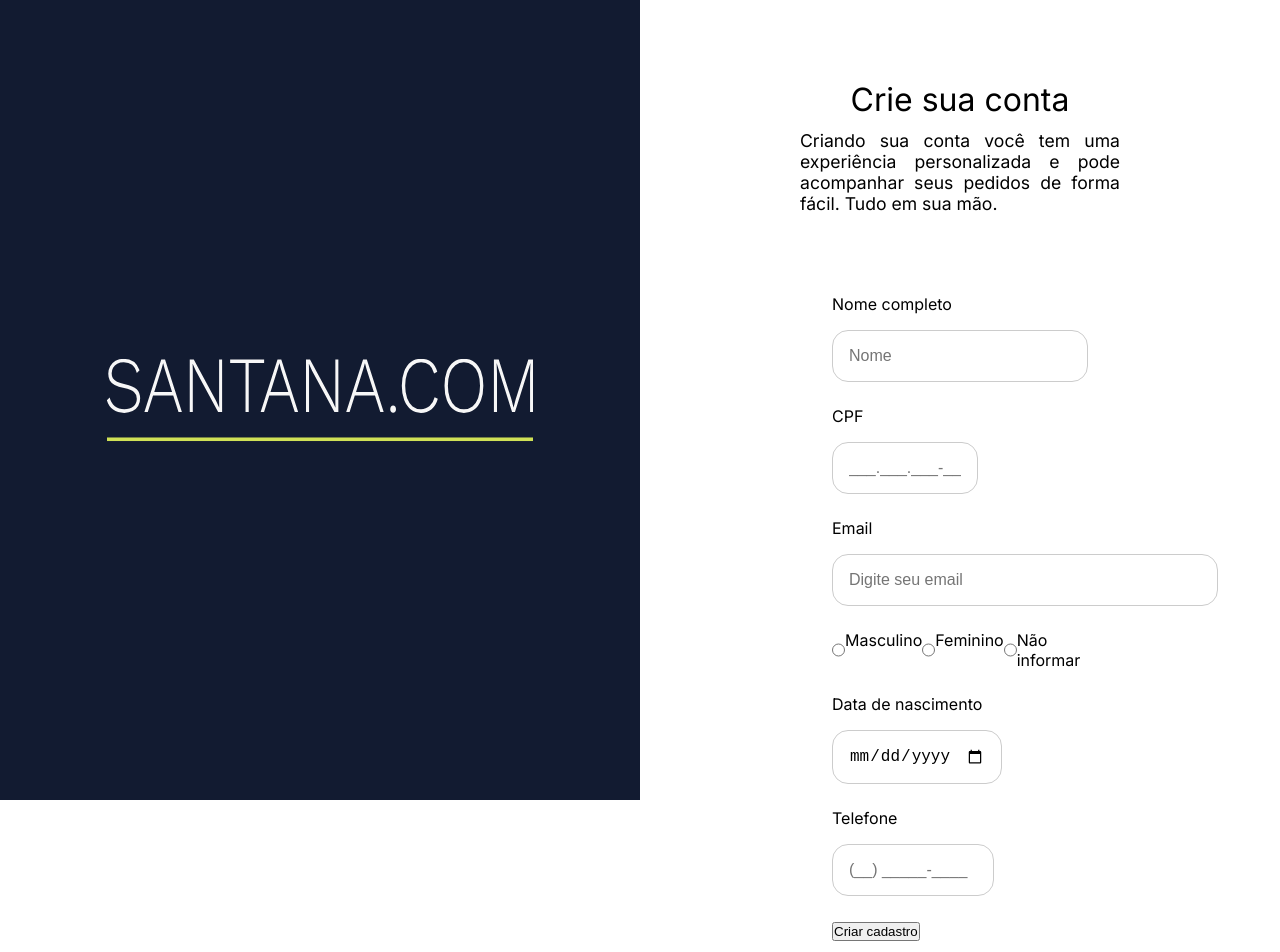
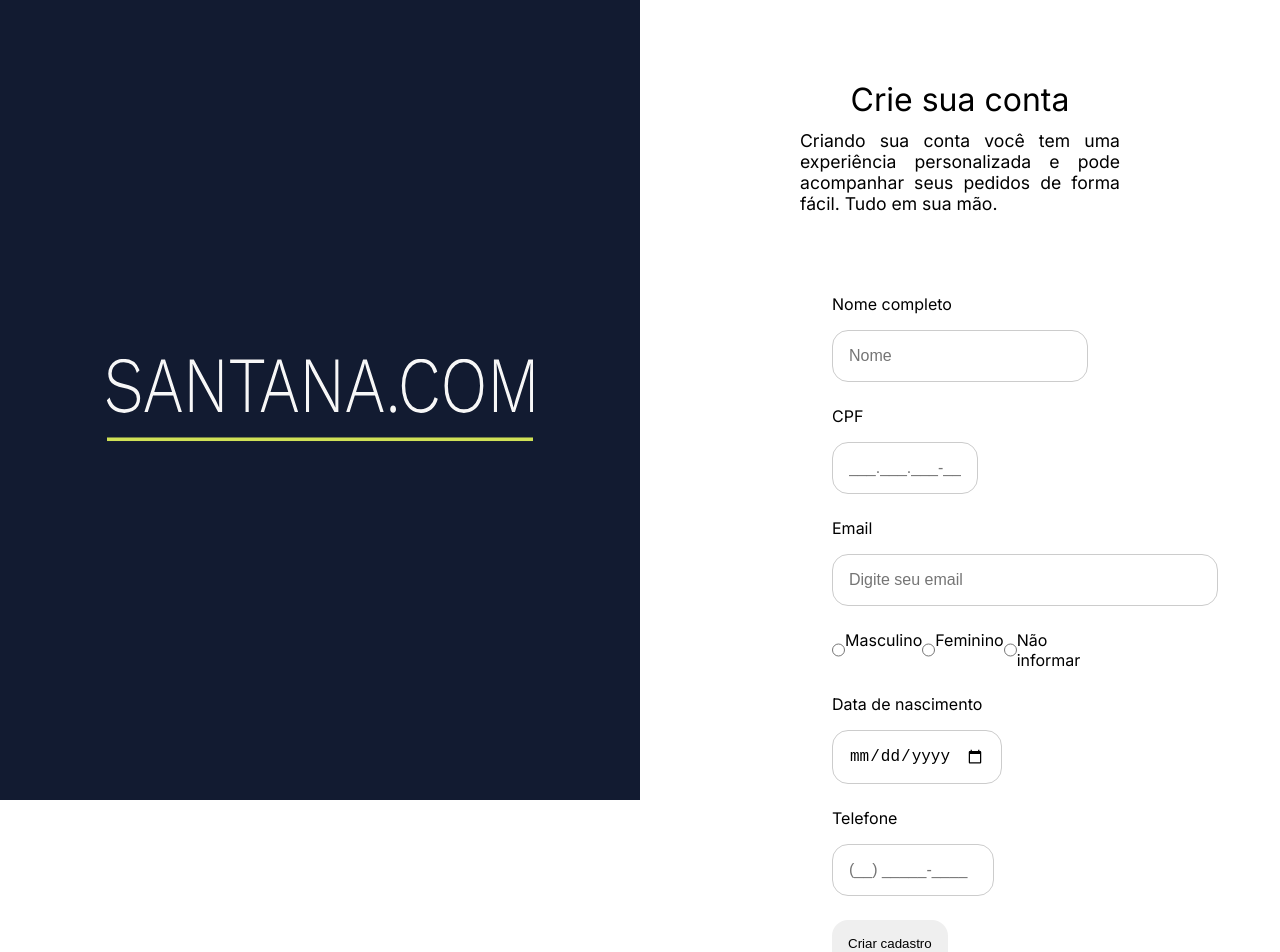
Before and after one commit to iSantanaaH/santana.com, a Next.js app: page /minha-conta/cadastro in a window 1280 px wide. Shown: the top 952 px of the page. Built offline with nearby package versions, Linux system fonts and the light colour scheme.

Commit message:
added simple style button

```diff
--- a/app/minha-conta/cadastro/register.module.css
+++ b/app/minha-conta/cadastro/register.module.css
@@ -88,6 +88,14 @@
   font-size: 1.1rem;
 }
 
+.MainContainerLoging button {
+  padding: 1rem;
+  border-radius: 1rem;
+  margin-bottom: 5rem;
+  outline: none;
+  border: none;
+}
+
 .ContentFormLogin form input {
   padding: 1rem;
   border-radius: 1rem;
```
